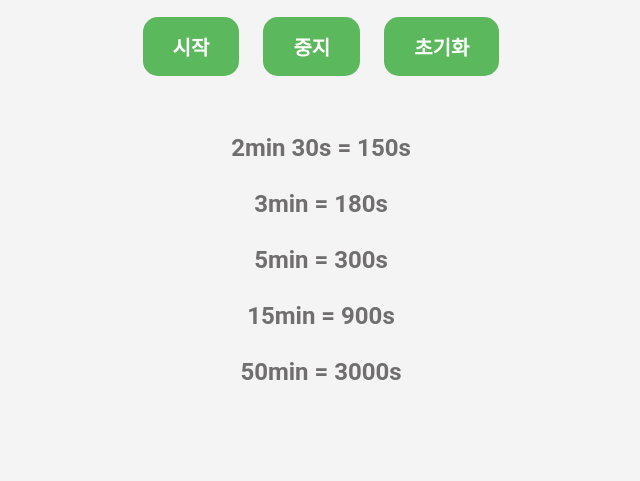
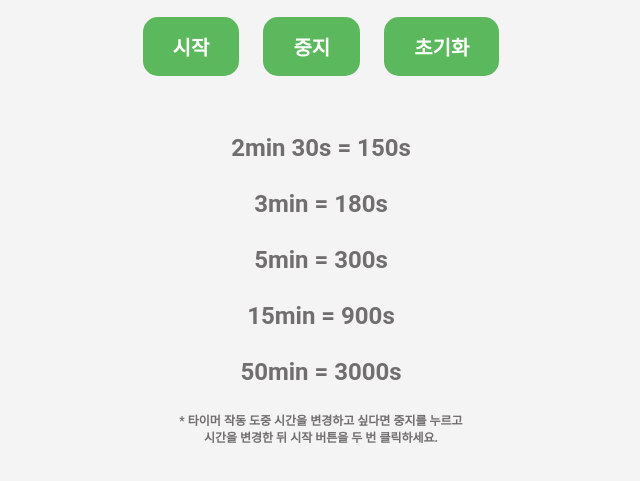
Before and after one commit to CNSAhk86/timer, a plain HTML site: page index.html in a window 1280 px wide. Shown: the part 183-664 px from the top of the page, without its empty margins (319-959 px from the left). Drawn offline with Linux system fonts and the light colour scheme; some packages are replaced by stand-ins of ours; a script that the page names is missing.

Commit message:
timer_modified version
수정함

```diff
--- a/index.html
+++ b/index.html
@@ -86,6 +86,11 @@
         h2 {
             color: #706e6e;
         }
+
+        p {
+            font-size: 12px;
+            margin-top: 25px;
+        }
     </style>
     <title>학교 공부용 타이머</title>
 </head>
@@ -98,16 +103,16 @@
     <input type="number" id="timer-input" min="1" value="120" oninput="validateInput(this)">
 
     <br>
-
     <button id="start-button">시작</button>
     <button id="stop-button">중지</button>
     <button id="reset-button">초기화</button>
     <h2>
-        <br> 2min 30s = 150s
+        <br>2min 30s = 150s
         <br><br> 3min = 180s
         <br><br> 5min = 300s
         <br><br> 15min = 900s
         <br><br> 50min = 3000s
+        <br><p>* 타이머 작동 도중 시간을 변경하고 싶다면 중지를 누르고 <br>시간을 변경한 뒤 시작 버튼을 두 번 클릭하세요.</p>
     </h2>
 
     <!-- 추가된 Audio 요소 -->
@@ -120,7 +125,7 @@
 
         function startTimer() {
             if (!timerRunning) {
-                if (timeLeft === undefined) {
+                if (timeLeft === undefined || timeLeft <= 0) {
                     timeLeft = parseInt(document.getElementById('timer-input').value, 10) || 0;
                 }
 
```
